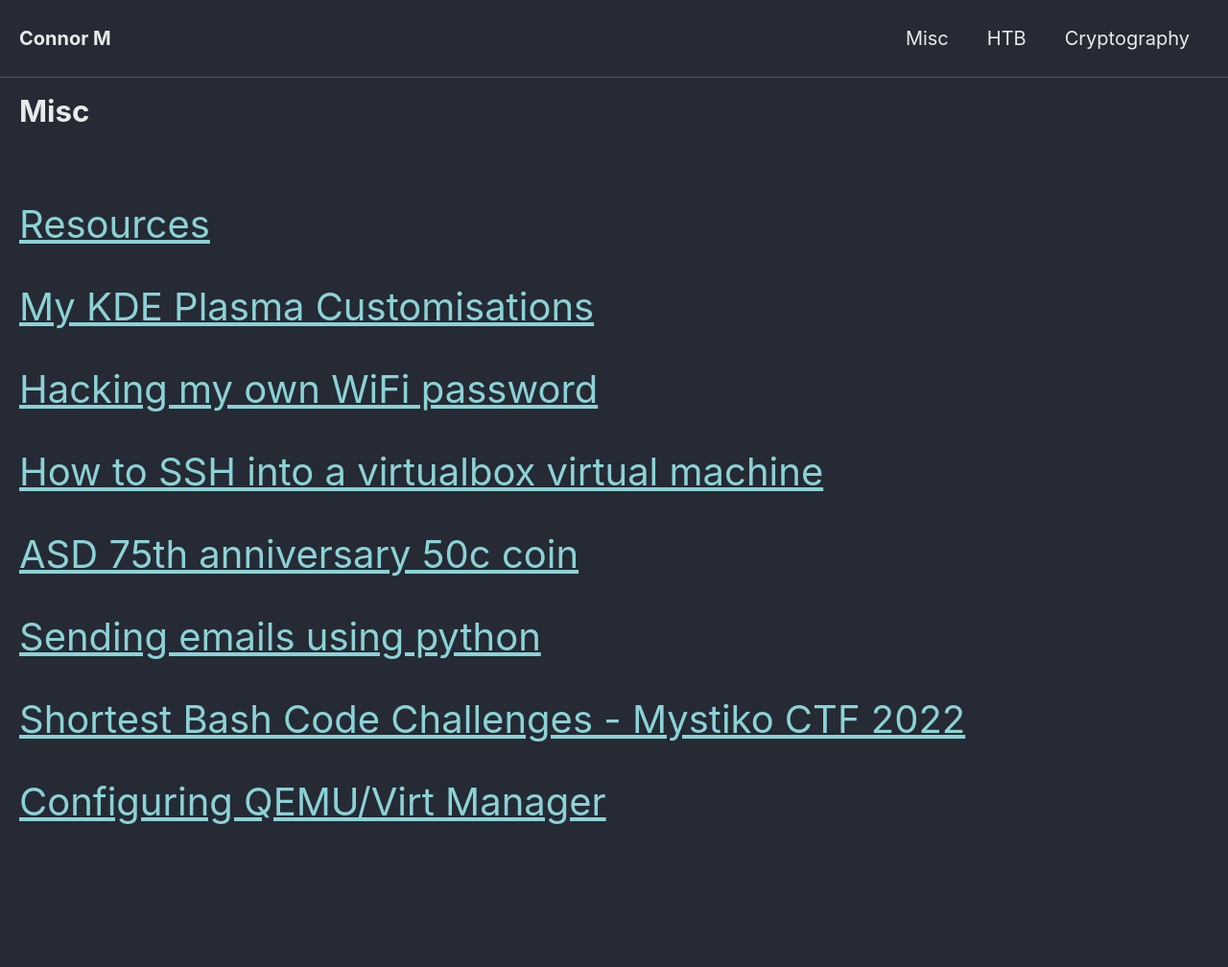
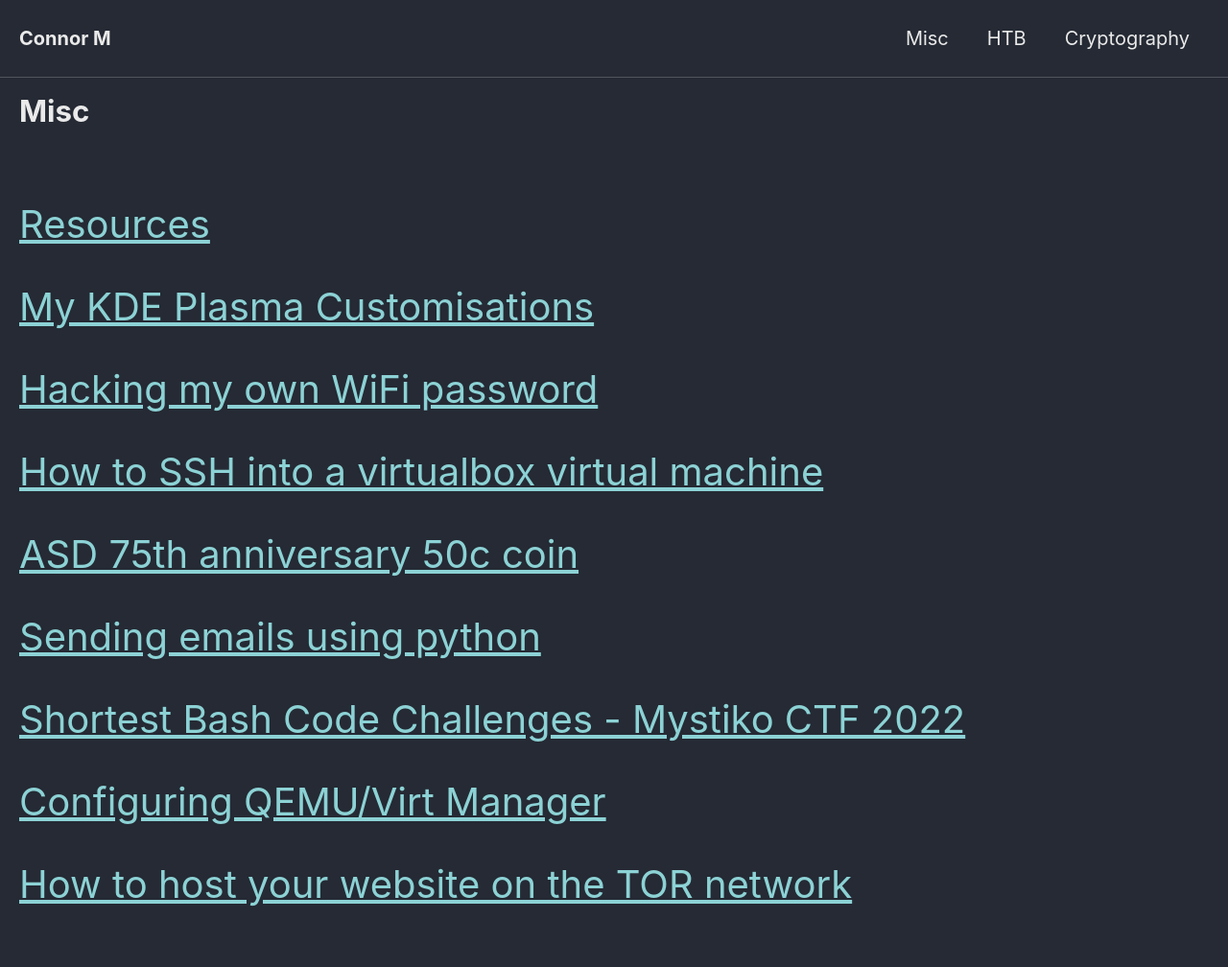
Before and after one commit to Connor-McCartney/Connor-McCartney.github.io, a Jekyll site: the page built from _pages/misc.md, in a window 1280 px wide. Shown: the whole page at 96% size. Built offline with Jekyll 4.4.1, drawn with Linux system fonts in a browser that asks for light colours; cached includes are drawn as plain includes; before the commit the page ends 922 px from its top, so only the background shows below that.

Commit message:
Update misc.md

```diff
--- a/_pages/misc.md
+++ b/_pages/misc.md
@@ -20,3 +20,5 @@ title: Misc
 <span style="font-size:2em;">   [Shortest Bash Code Challenges - Mystiko CTF 2022](/misc/shortest-bash-code-challs)   </span>
 
 <span style="font-size:2em;">   [Configuring QEMU/Virt Manager](/misc/qemu)   </span>
+
+<span style="font-size:2em;">   [How to host your website on the TOR network](/misc/host-tor-site)   </span>
```
